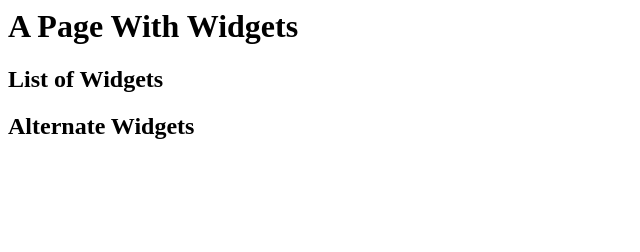
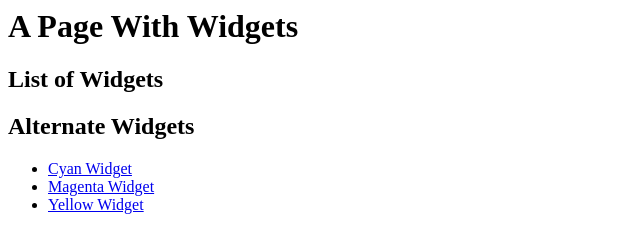
Before and after one commit to pratfallsoftware/rebase-example, a plain HTML site: page index.html in a window 1280 px wide. Shown: the whole page, without its empty margins (0-640 px from the left). Drawn offline with Linux system fonts and the light colour scheme.

Commit message:
Add alternate widget links

```diff
--- a/index.html
+++ b/index.html
@@ -6,4 +6,8 @@
 
 <h2>Alternate Widgets</h2>
 
-<!-- TODO Add alternate widgets -->
+<ul>
+    <li><a href="orange.html">Cyan Widget</a></li>
+    <li><a href="magenta.html">Magenta Widget</a></li>
+    <li><a href="yellow.html">Yellow Widget</a></li>
+</ul>
```
